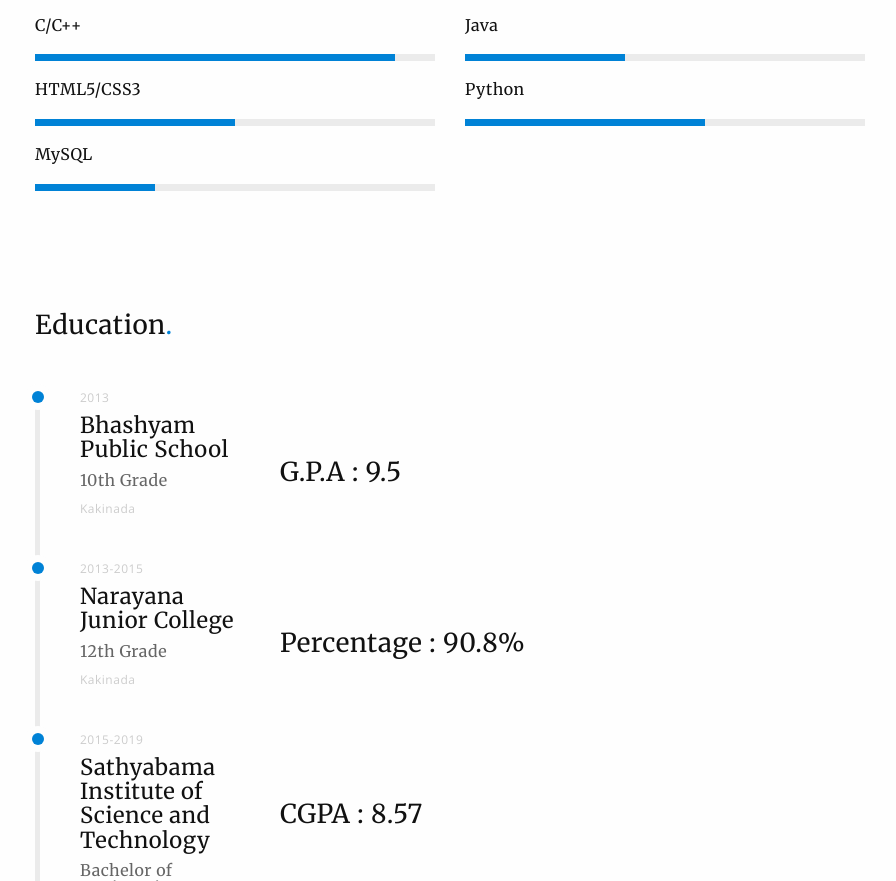
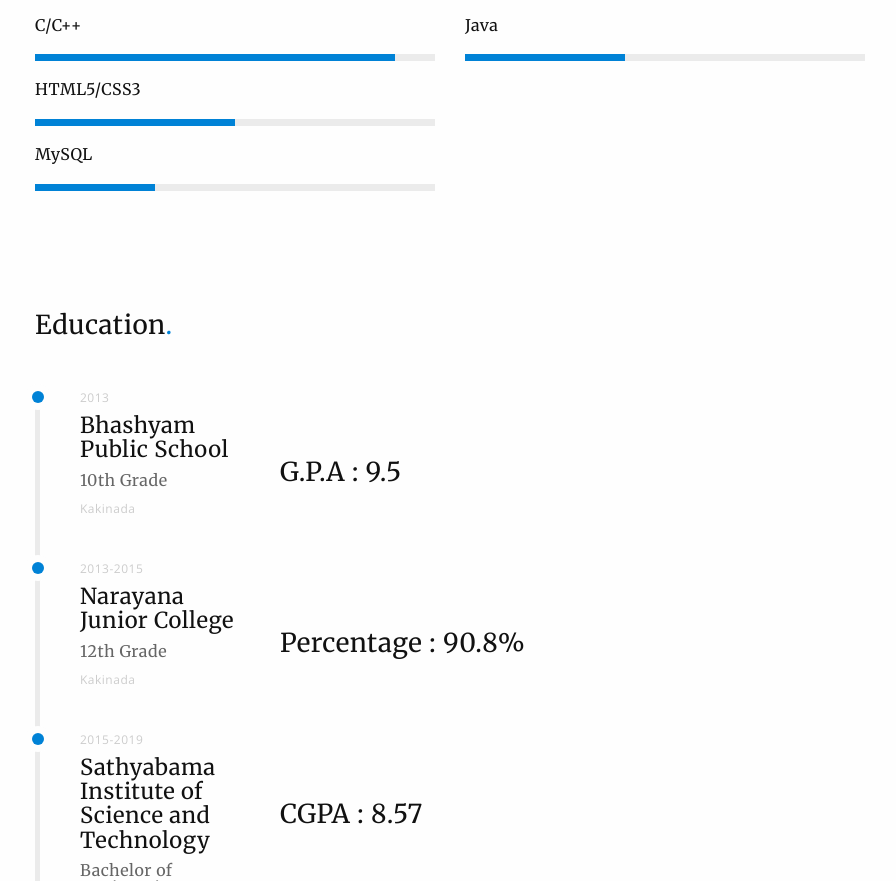
Before and after one commit to sasidhar444/SubrahmanyaSasidhar.github.io, a plain HTML site: page index.html in a window 1280 px wide. Shown: the part 926-1807 px from the top of the page, without its empty margins (370-1266 px from the left). Drawn offline with nearby package versions, Linux system fonts and the light colour scheme; some packages are replaced by stand-ins of ours; a script that the page names is missing; a web font is replaced by a local one.

Commit message:
Update index.html

```diff
--- a/index.html
+++ b/index.html
@@ -173,13 +173,7 @@
                                 </div>
                             </div><!-- / progress -->
 
-                            <h6 class="progress-title">Python</h6>
-                            <div class="progress">
-                                <div class="progress-bar progress-bar-primary animated fadeInLeft" role="progressbar" aria-valuenow="60" aria-valuemin="0" aria-valuemax="100" style="width: 60%">
-                                </div>
-                            </div><!-- / progress -->
 
-                        </div>
                         <!-- / progress-bars right -->
                     </div><!-- / row -->
                 </div>
```
